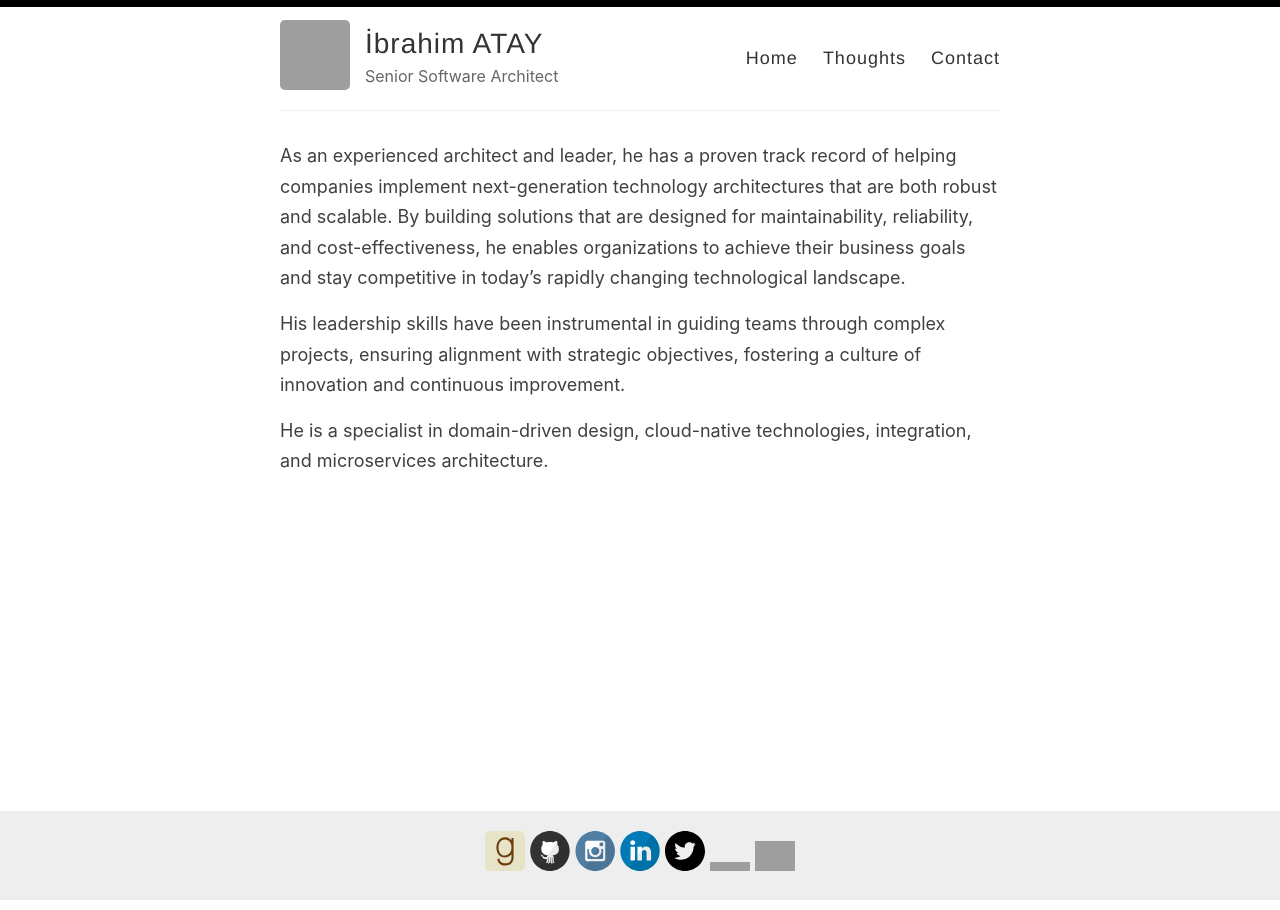
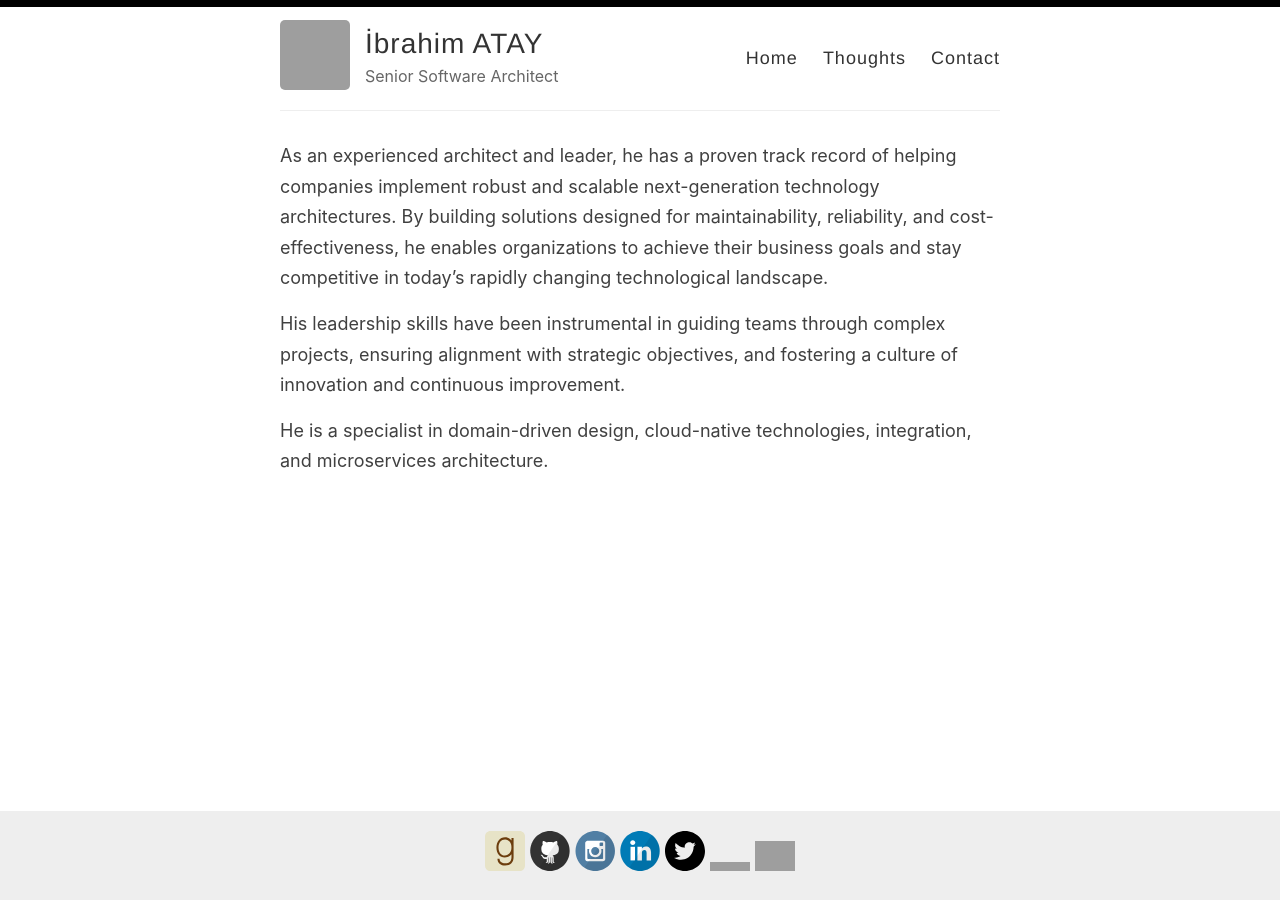
Before and after one commit to ibrahimatay/ibrahimatay.github.io, a Jekyll site: the page built from index.md, in a window 1280 px wide. Built offline with Jekyll 4.4.1, drawn with Linux system fonts in a browser that asks for light colours; grey boxes are pictures that could not be loaded.

Commit message:
Update index.md

```diff
--- a/index.md
+++ b/index.md
@@ -3,9 +3,9 @@
 layout: page
 title:
 ---
-As an experienced architect and leader, he has a proven track record of helping companies implement next-generation technology architectures that are both robust and scalable. By building solutions that are designed for maintainability, reliability, and cost-effectiveness, he enables organizations to achieve their business goals and stay competitive in today's rapidly changing technological landscape.
+As an experienced architect and leader, he has a proven track record of helping companies implement robust and scalable next-generation technology architectures. By building solutions designed for maintainability, reliability, and cost-effectiveness, he enables organizations to achieve their business goals and stay competitive in today's rapidly changing technological landscape.
 
-His leadership skills have been instrumental in guiding teams through complex projects, ensuring alignment with strategic objectives, fostering a culture of innovation and continuous improvement.
+His leadership skills have been instrumental in guiding teams through complex projects, ensuring alignment with strategic objectives, and fostering a culture of innovation and continuous improvement.
 
 He is a specialist in domain-driven design, cloud-native technologies, integration, and microservices architecture.
 
```
